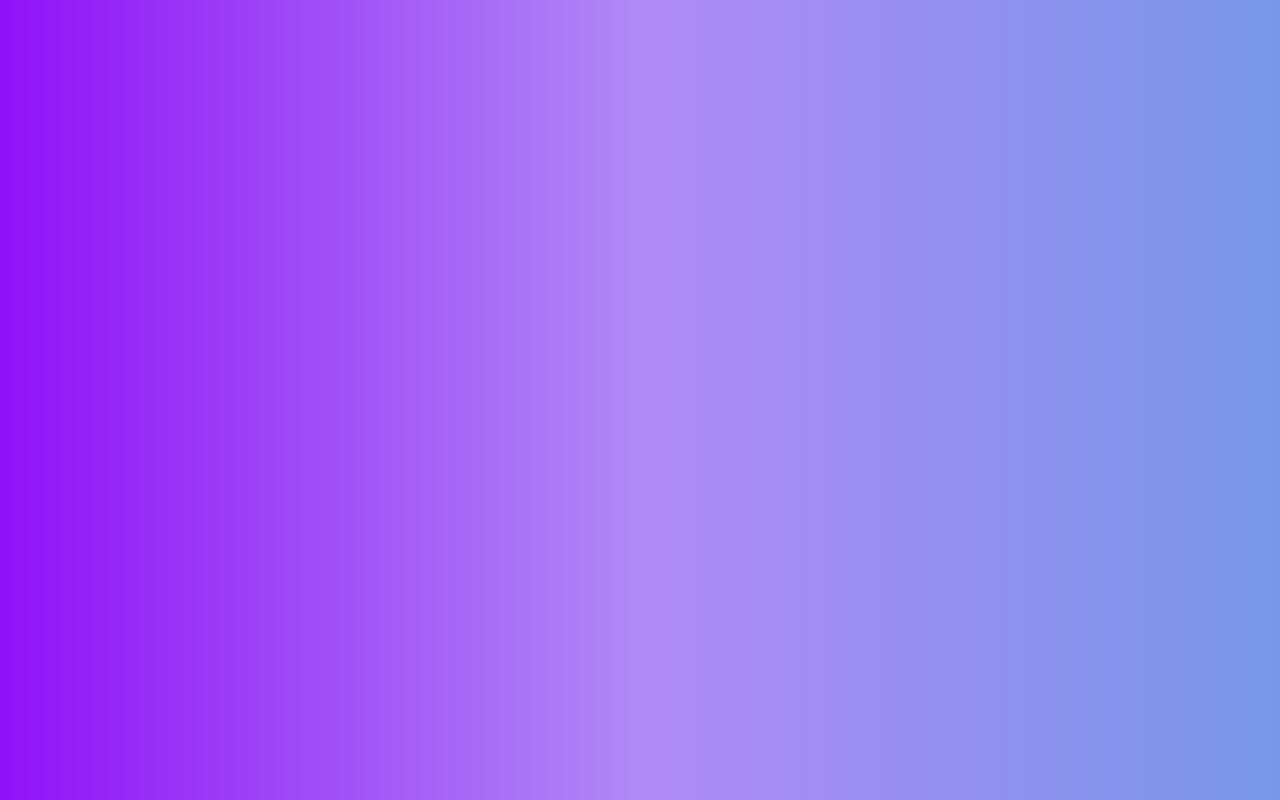
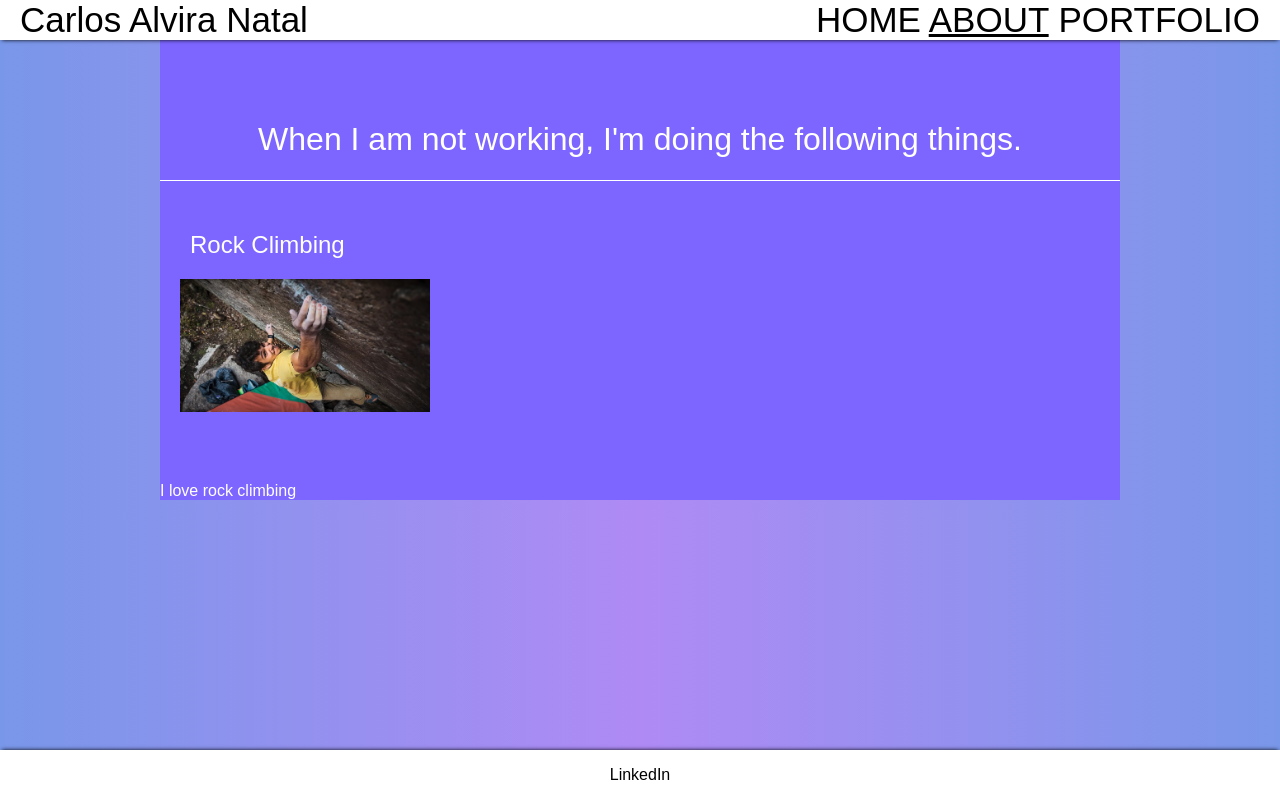
Before and after one commit to Carlos-Alvira-Natal-Personal-Website/personal_website, a plain HTML site: page about.html in a window 1280 px wide. Drawn offline with Linux system fonts and the light colour scheme.

Commit message:
Added more CSS styling, and basic HTML & CSS work on the About page

```diff
--- a/about.html
+++ b/about.html
@@ -1,14 +1,32 @@
 <!DOCTYPE html>
 <html lang="en">
-<head>
-    <meta charset="UTF-8">
-    <meta http-equiv="X-UA-Compatible" content="IE=edge">
-    <meta name="viewport" content="width=device-width, initial-scale=1.0">
-    <link rel="stylesheet" href="style.css">
+  <head>
+    <meta charset="UTF-8" />
+    <meta http-equiv="X-UA-Compatible" content="IE=edge" />
+    <meta name="viewport" content="width=device-width, initial-scale=1.0" />
+    <link rel="stylesheet" href="style.css" />
     <script src="javascript.js"></script>
     <title>About</title>
-</head>
-<body>
-
-</body>
+  </head>
+  <body>
+    <header>
+      <span class="name">Carlos Alvira Natal</span>
+      <nav class="navbar">
+        <a href="index.html">HOME</a>
+        <a style="text-decoration: underline" href="about.html">ABOUT</a>
+        <a href="portfolio.html">PORTFOLIO</a>
+      </nav>
+    </header>
+    <main>
+        <h1> When I am not working, I'm doing the following things. </h1>
+        <section>
+            <h2> Rock Climbing </h2>
+            <img class="climbing" src="images/Aidan-Roberts-Burden-of-Dreams.jpg" alt="Burden of Dream Boulder">
+            <p> I love rock climbing</p>
+        </section>
+    </main>
+    <footer>
+      <a href="https://www.linkedin.com/in/carlos-alvira-natal/">LinkedIn</a>
+    </footer>
+  </body>
 </html>
--- a/style.css
+++ b/style.css
@@ -1,6 +1,6 @@
 html{
     font-family: Arial, Helvetica, sans-serif;
-    background-image: linear-gradient(to right, rgb(144, 18, 247) , rgb(175, 138, 245), rgb(121, 151, 233));
+    background-image: linear-gradient(to right, rgb(121, 151, 233) , rgb(175, 138, 245), rgb(121, 151, 233));
 }
 
 footer{
@@ -11,18 +11,30 @@ footer{
   bottom: 0;
   right: 0;
   left: 0;
+  background-color: white;
 }
 
 header{
     font-size: 35px;
+    background-color: white;
+    box-shadow: 0 2px 4px -2px black;
+    position: fixed;
+    text-align: center;
+    right: 0;
+    left: 0;
+    top: 0;
+    background-color: white;
 }
 
 h1{
     text-align: center;
+    padding-top: 60px;
+    font-weight: 100;
 }
 
 h2{
     padding: 30px;
+    font-weight: 100;
 }
 
 h3{
@@ -33,10 +45,42 @@ h3{
 
 .navbar{
     float: right;
+    padding-right: 20px;
 }
 
-img{
-    padding-left: 380px;
+.marcus{
+    padding-left: 250px;
     height: auto;
     width: 450px;
 }
+
+a{
+    color: black;
+    text-decoration: none;
+}
+
+.name{
+    float: left;
+    padding-left: 20px;
+}
+
+section{
+    border-top: 1px solid white ;
+}
+main{
+    color: white;
+}
+body {
+    background: rgb(125, 102, 255);
+    max-width: 960px;
+    margin: 0 auto;
+    padding-top: 40px;
+  }
+
+  .climbing{
+    width: 250px;
+    height: auto;
+    padding-bottom: 50px;
+    padding-left: 20px;
+    margin-top: -30px;
+  }
```
Also changed, not shown: index.html (+19 -9 lines), images/Aidan-Roberts-Burden-of-Dreams.jpg (added).
